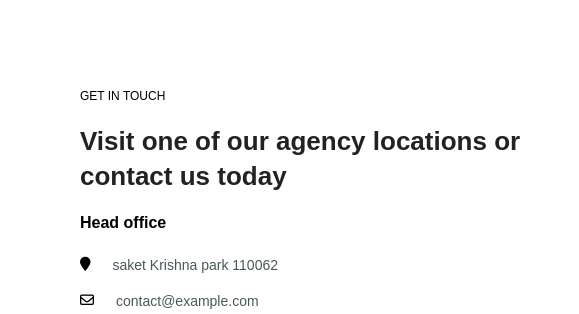
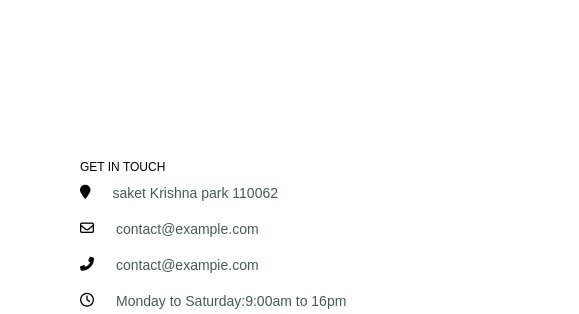
Before and after one commit to ritget/Shopping-Website, a plain HTML site: page contact.html in a window 1280 px wide. Shown: the part 406-720 px from the top of the page, 0-579 px from the left. Drawn offline with nearby package versions, Linux system fonts and the light colour scheme.

Commit message:
some changes

```diff
--- a/contact.html
+++ b/contact.html
@@ -39,8 +39,8 @@
     <section id="contact-details" class="section-p1">
         <div class="details">
             <span>GET IN TOUCH</span>
-            <h2>Visit one of our agency locations or contact us today</h2>
-            <h3>Head office</h3>
+            <!-- <h2>Visit one of our agency locations or contact us today</h2>
+            <h3>Head office</h3> -->
             <div>
                 <li>
                     <i class="fa fa-map-marker"></i>
```
